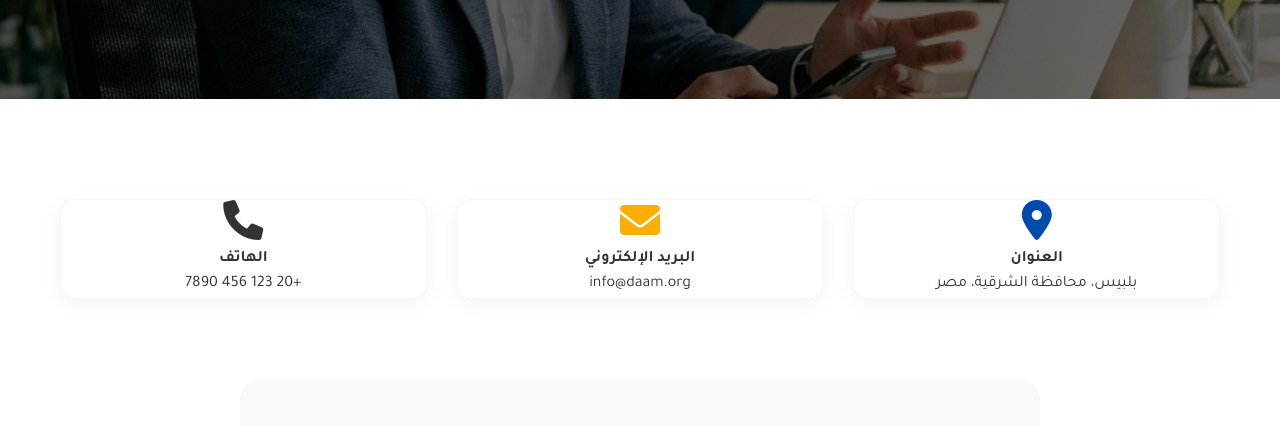
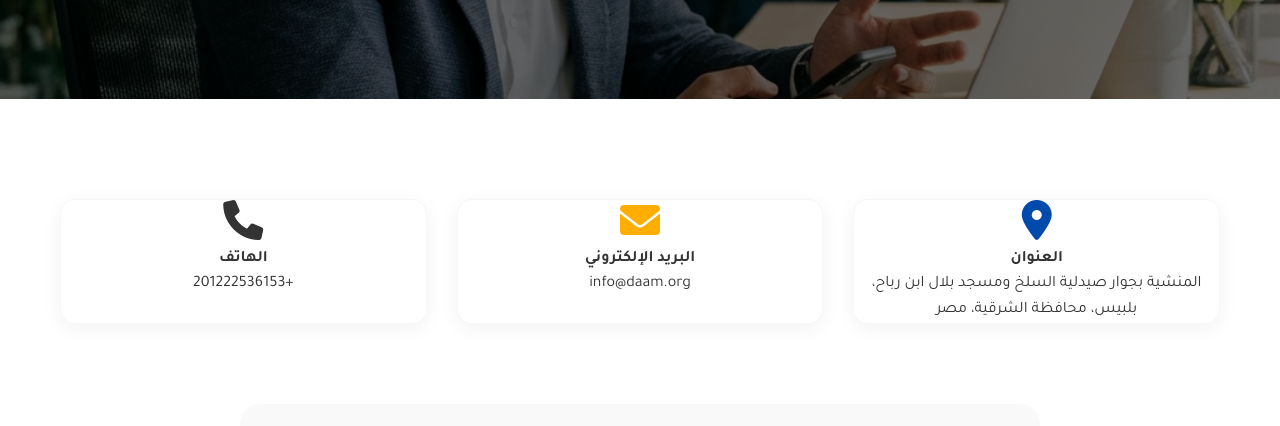
Before and after one commit to Elewa11/daam-website, a plain HTML site: page contact.html in a window 1280 px wide. Shown: the part 301-727 px from the top of the page. Drawn offline with Linux system fonts and the light colour scheme.

Commit message:
Admin Content Update: contact.html

```diff
--- a/contact.html
+++ b/contact.html
@@ -66,7 +66,7 @@
                 <div class="card text-center p-4">
                     <i class="fas fa-map-marker-alt text-primary mb-3" style="font-size:2.5rem;"></i>
                     <h4>العنوان</h4>
-                    <p class="text-light">بلبيس، محافظة الشرقية، مصر</p>
+                    <p class="text-light">المنشية بجوار صيدلية السلخ ومسجد بلال ابن رباح، بلبيس، محافظة الشرقية، مصر</p>
                 </div>
                 <div class="card text-center p-4">
                     <i class="fas fa-envelope text-accent mb-3" style="font-size:2.5rem;"></i>
@@ -76,7 +76,9 @@
                 <div class="card text-center p-4">
                     <i class="fas fa-phone text-secondary mb-3" style="font-size:2.5rem;"></i>
                     <h4>الهاتف</h4>
-                    <p class="text-light">+20 123 456 7890</p>
+                    <p class="text-light">+201222536153<p class="MsoNormal"><span dir="RTL"></span><span lang="AR-EG" dir="RTL" style="font-size:10.0pt;line-height:107%;font-family:&quot;Arial&quot;,sans-serif;
+mso-ascii-font-family:Calibri;mso-ascii-theme-font:minor-latin;mso-hansi-font-family:
+Calibri;mso-hansi-theme-font:minor-latin;mso-bidi-theme-font:minor-bidi"><o:p></o:p></span></p></p>
                 </div>
             </div>
 
```
